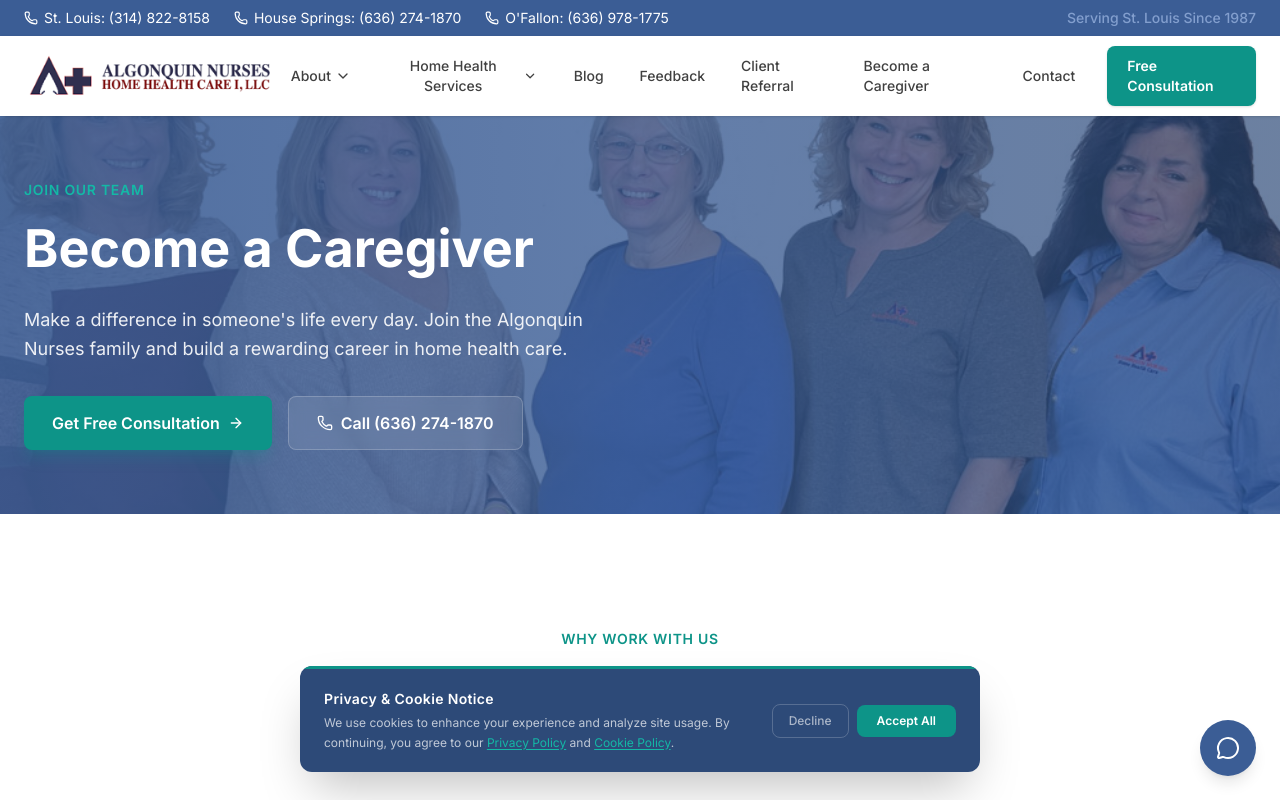
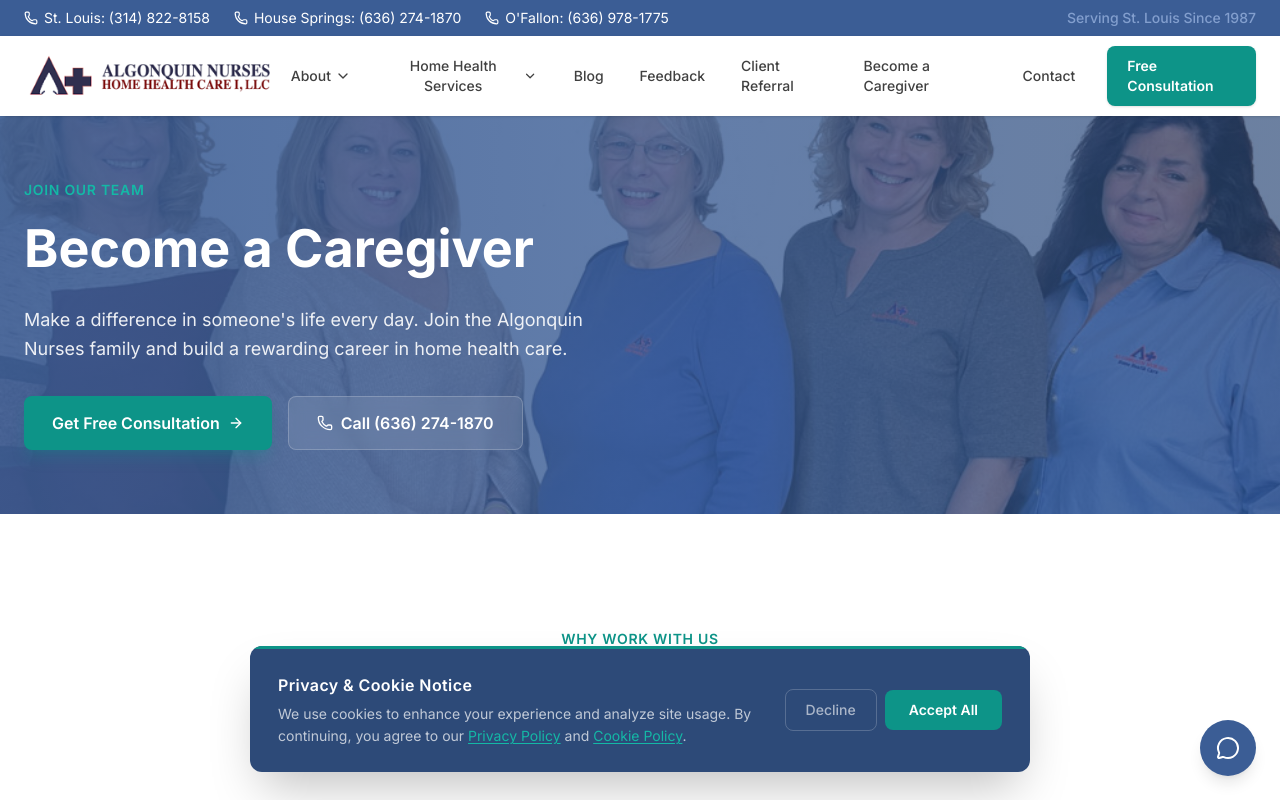
Before and after one commit to TechzQuad/algonquin-nurses, a Next.js app: page /careers in a window 1280 px wide. Shown: the top 800 px of the page. Built offline with nearby package versions, Linux system fonts and the light colour scheme.

Commit message:
Increase cookie banner size and font size
Co-Authored-By: Claude Sonnet 4.6 <noreply@anthropic.com>

```diff
--- a/src/components/CookieBanner.tsx
+++ b/src/components/CookieBanner.tsx
@@ -45,7 +45,7 @@ export function CookieBanner() {
           left: "50%",
           transform: "translateX(-50%)",
           zIndex: 9999,
-          width: "min(680px, calc(100vw - 32px))",
+          width: "min(780px, calc(100vw - 32px))",
         }}
       >
         <div
@@ -55,12 +55,12 @@ export function CookieBanner() {
           {/* accent top bar */}
           <div style={{ height: "3px", backgroundColor: "#0d9488" }} />
 
-          <div className="px-6 py-5 flex flex-col sm:flex-row sm:items-center gap-4">
+          <div className="px-7 py-6 flex flex-col sm:flex-row sm:items-center gap-5">
             <div className="flex-1 min-w-0">
-              <p className="text-white text-sm font-semibold mb-1 tracking-wide">
+              <p className="text-white text-base font-semibold mb-1.5 tracking-wide">
                 Privacy &amp; Cookie Notice
               </p>
-              <p className="text-white/70 text-xs leading-relaxed">
+              <p className="text-white/70 text-sm leading-relaxed">
                 We use cookies to enhance your experience and analyze site usage.
                 By continuing, you agree to our{" "}
                 <Link
@@ -83,14 +83,14 @@ export function CookieBanner() {
             <div className="flex items-center gap-2 shrink-0">
               <button
                 onClick={handleDecline}
-                className="px-4 py-2 text-xs font-medium text-white/60 hover:text-white border border-white/20 hover:border-white/40 rounded-lg transition-all"
+                className="px-5 py-2.5 text-sm font-medium text-white/60 hover:text-white border border-white/20 hover:border-white/40 rounded-lg transition-all"
               >
                 Decline
               </button>
               <button
                 onClick={handleAccept}
                 style={{ backgroundColor: "#0d9488" }}
-                className="px-5 py-2 text-xs font-semibold text-white rounded-lg hover:opacity-90 transition-opacity"
+                className="px-6 py-2.5 text-sm font-semibold text-white rounded-lg hover:opacity-90 transition-opacity"
               >
                 Accept All
               </button>
```
